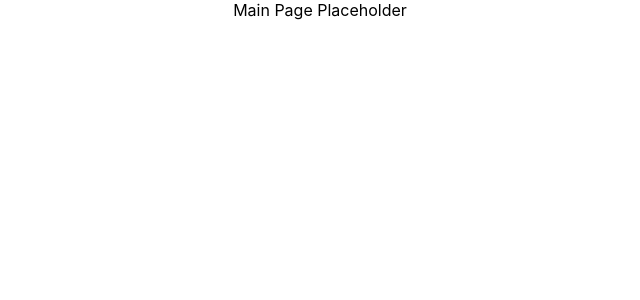
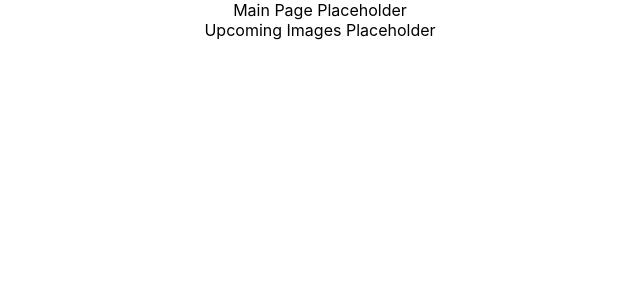
Before and after one commit to mpuchyr/upcoming-movie-app, a React (Create React App) app: page / in a window 1280 px wide. Shown: the top 300 px of the page, without its empty margins (320-960 px from the left). Built offline with nearby package versions, Linux system fonts and the light colour scheme; no server answers.

Commit message:
Create components/UpcomingImages and import it into src/App.js

```diff
--- a/package.json
+++ b/package.json
@@ -9,6 +9,7 @@
     "react": "^17.0.2",
     "react-dom": "^17.0.2",
     "react-scripts": "4.0.3",
+    "react-spring-3d-carousel": "^1.2.1",
     "web-vitals": "^1.0.1"
   },
   "scripts": {
--- a/src/App.js
+++ b/src/App.js
@@ -1,4 +1,5 @@
 import React, { useEffect, useState } from 'react';
+import UpcomingImages from './components/UpcomingImages';
 import './App.css';
 
 function App() {
@@ -23,6 +24,7 @@ function App() {
       Main Page Placeholder
       {loading && <h2>Loading data...</h2>}
       {error && <p>{error}</p>}
+      <UpcomingImages upcoming={upcoming}/>
     </div>
   );
 }
--- /dev/null
+++ b/src/components/UpcomingImages.js
@@ -0,0 +1,14 @@
+import React from 'react';
+import Carousel from 'react-spring-3d-carousel';
+
+const UpcomingImages = ({ upcoming }) => {
+    console.log(upcoming)
+
+    return (
+        <div>
+            Upcoming Images Placeholder
+        </div>
+    )
+}
+
+export default UpcomingImages
```
Also changed, not shown: 1 other file (tests, documents, lock files or other folders).
